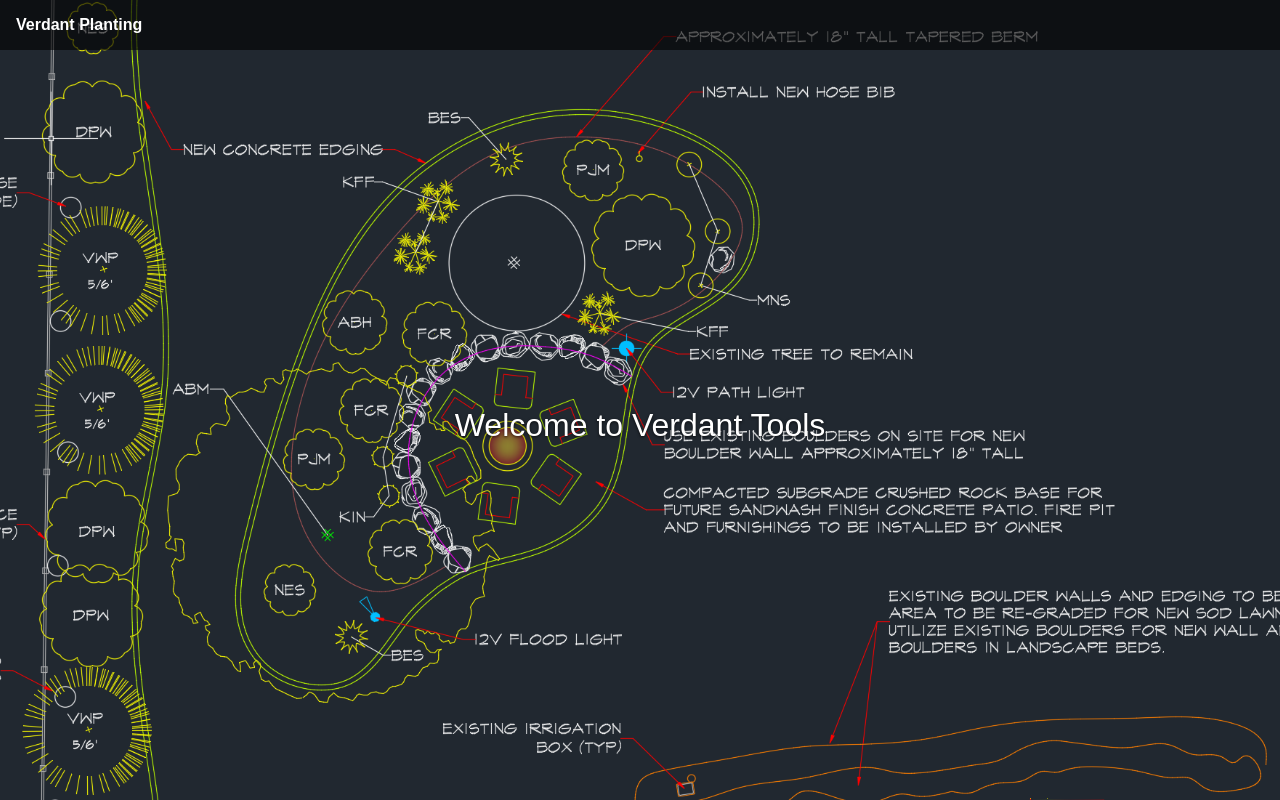
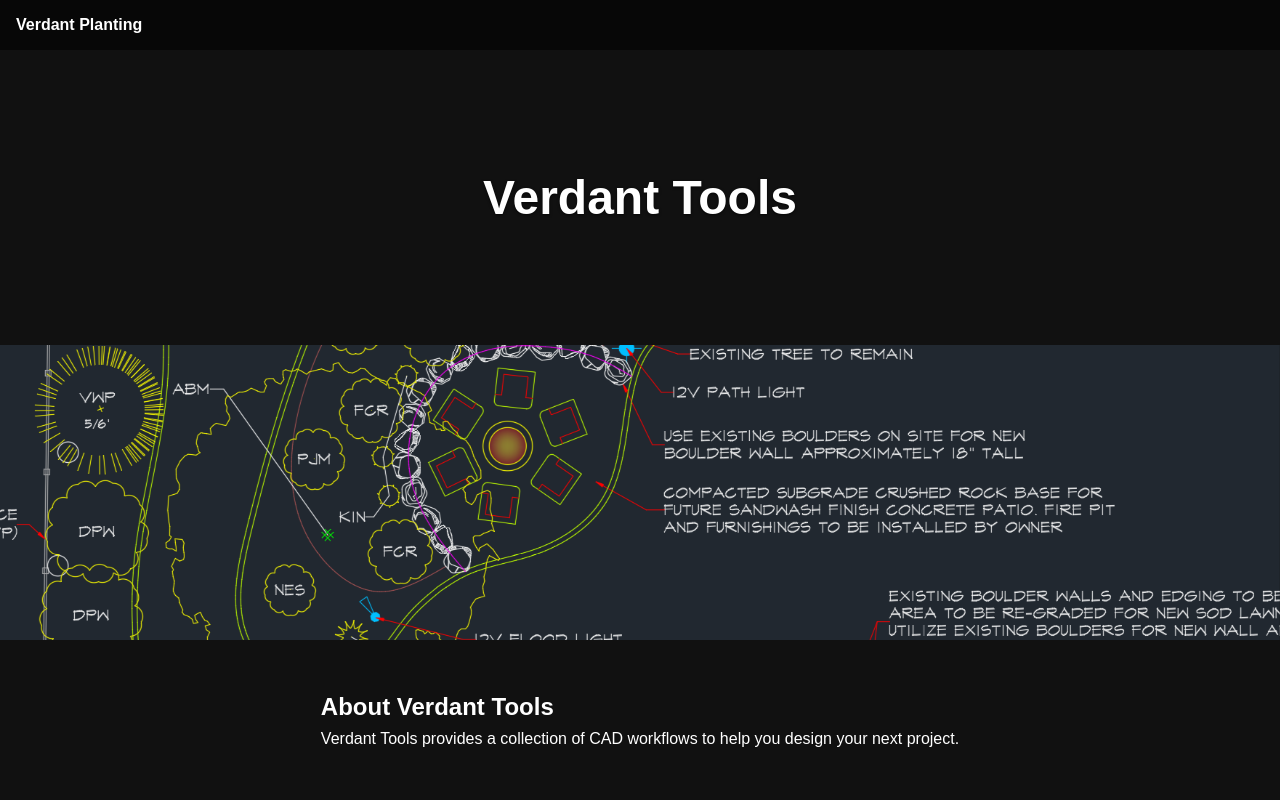
Before and after one commit to MrT2004/MrT2004.github.io, a plain HTML site: page index.html in a window 1280 px wide. Drawn offline with Linux system fonts and the light colour scheme.

Commit message:
Add scrolling hero effect

```diff
--- a/index.html
+++ b/index.html
@@ -11,8 +11,17 @@
     <!-- future links: <a href="another.html">Another Tool</a> -->
   </nav>
 
-  <div class="content">
-    Welcome to Verdant Tools
-  </div>
+  <section class="hero">
+    <h1 id="hero-title">Verdant Tools</h1>
+  </section>
+
+  <section class="image-section"></section>
+
+  <section class="info">
+    <h2>About Verdant Tools</h2>
+    <p>Verdant Tools provides a collection of CAD workflows to help you design your next project.</p>
+  </section>
+
+  <script src="script.js"></script>
 </body>
 </html>
--- /dev/null
+++ b/script.js
@@ -0,0 +1,6 @@
+const title = document.getElementById('hero-title');
+window.addEventListener('scroll', () => {
+  const maxScroll = window.innerHeight * 0.6;
+  const opacity = 1 - Math.min(window.scrollY / maxScroll, 1);
+  title.style.opacity = opacity;
+});
--- a/style.css
+++ b/style.css
@@ -2,13 +2,12 @@
 * { margin:0; padding:0; box-sizing:border-box; }
 body, html { height:100%; font-family: sans-serif; }
 
-/* Background image on homepage */
+/* Background color on homepage */
 .homepage {
-  background: url('images/background.png') no-repeat center center;
-  background-size: cover;
-  height:100%;
-  display: flex;
-  flex-direction: column;
+  background:#111;
+  min-height:100%;
+  display:flex;
+  flex-direction:column;
 }
 
 /* Top nav bar */
@@ -27,13 +26,36 @@ body, html { height:100%; font-family: sans-serif; }
   text-decoration: underline;
 }
 
-/* Content container */
-.content {
-  flex: 1;
-  display: flex;
-  align-items: center;
-  justify-content: center;
-  color: white;
-  text-shadow: 0 1px 3px rgba(0,0,0,0.7);
-  font-size: 2em;
+/* Hero section */
+.hero {
+  height:100vh;
+  display:flex;
+  align-items:center;
+  justify-content:center;
+  color:#fff;
+  position:sticky;
+  top:0;
+  background:#111;
 }
+
+#hero-title {
+  font-size:3em;
+  text-shadow:0 1px 3px rgba(0,0,0,0.7);
+  transition:opacity 0.5s ease;
+}
+
+/* Background image section */
+.image-section {
+  height:100vh;
+  background:url('images/background.png') no-repeat center center/cover;
+  background-attachment:fixed;
+}
+
+/* Info section */
+.info {
+  padding:3em 1em;
+  max-width:800px;
+  margin:auto;
+  color:#fff;
+  line-height:1.6;
+}
```
